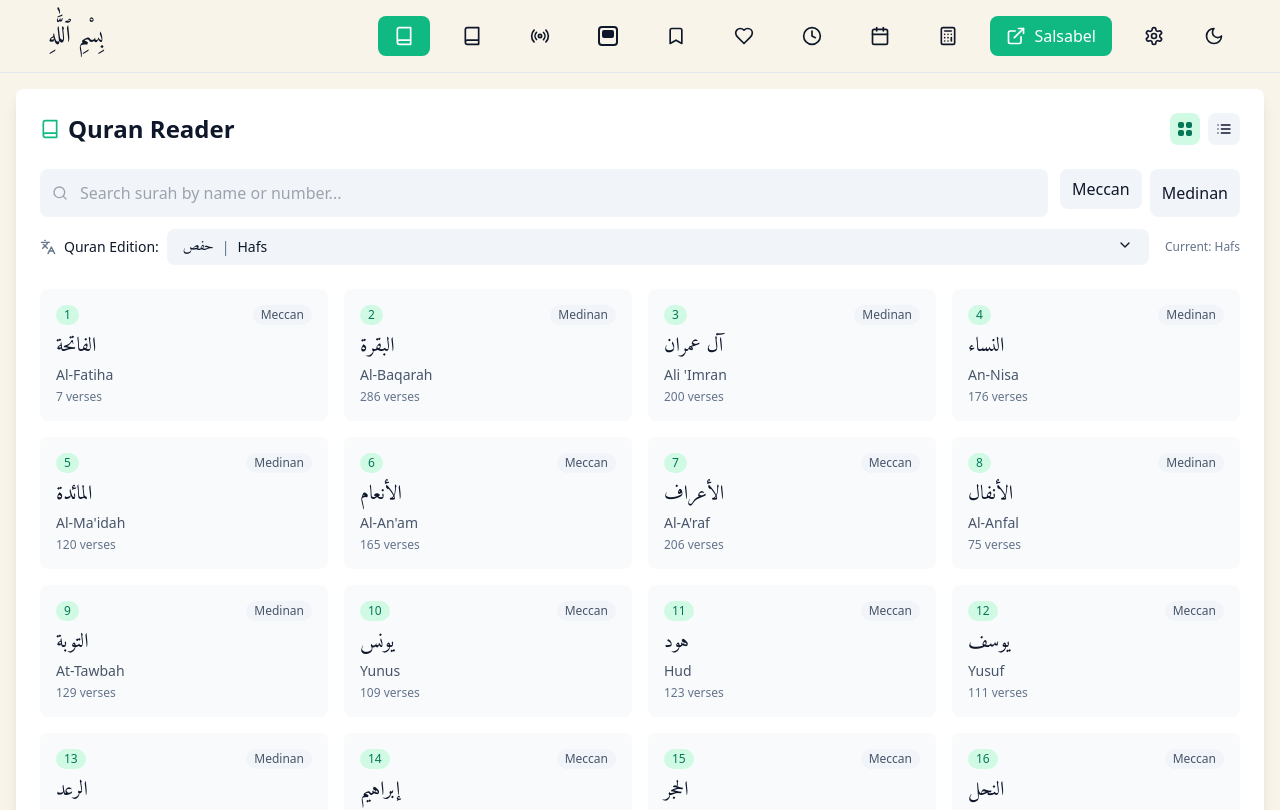
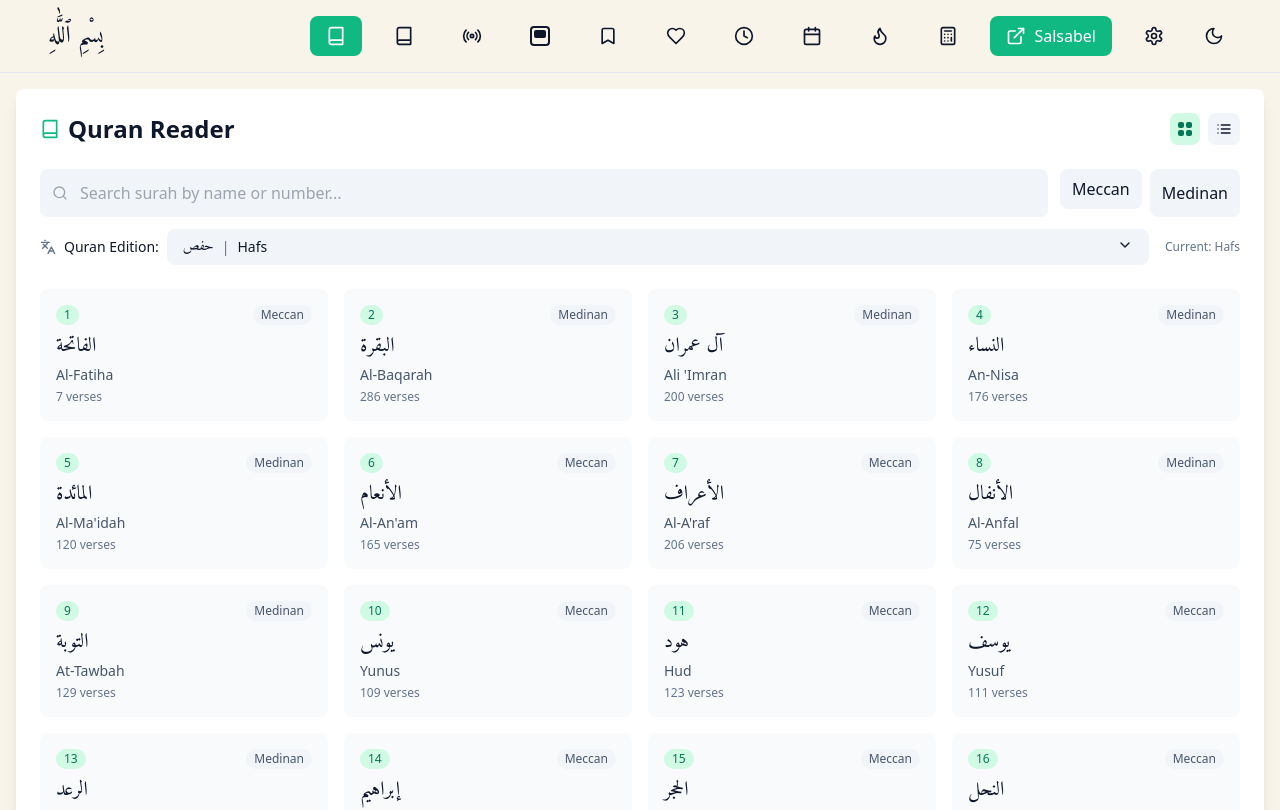
Before and after one commit to moaaz9950/salsabeel-5, a React (Vite) app: page / in a window 1280 px wide. Shown: the top 810 px of the page. Built offline with nearby package versions, Linux system fonts and the light colour scheme.

Commit message:
Updated App.tsx

```diff
--- a/src/App.tsx
+++ b/src/App.tsx
@@ -11,10 +11,9 @@ import Azkar from './components/Azkar';
 import Calendar from './components/Calendar';
 import ZakatCalculator from './components/ZakatCalculator';
 import RamadanPage from './components/RamadanPage';
-import { getCurrentRamadanState } from './lib/ramadanService';
 
 // Dynamic imports for heavy components
-// const TafsirView = lazy(() => import('./components/TafsirView')); // Commented out as it was unused
+const TafsirView = lazy(() => import('./components/TafsirView'));
 const HadithViewer = lazy(() => import('./components/Hadith/HadithViewer'));
 
 // Loading component for dynamic imports
@@ -96,9 +95,17 @@ function App() {
   const [showSurahView, setShowSurahView] = useState(false);
   const [isRamadan, setIsRamadan] = useState(false);
 
+  // Simplified Ramadan check - you can replace this with actual date calculation
   useEffect(() => {
-    const ramadanState = getCurrentRamadanState();
-    setIsRamadan(ramadanState.isRamadan);
+    const currentDate = new Date();
+    const currentMonth = currentDate.getMonth() + 1; // 1-12
+    const currentYear = currentDate.getFullYear();
+
+    // Simple check: Assume Ramadan is in April (month 4) for testing
+    // In production, you would use Hijri calendar calculation
+    const isRamadanMonth = currentMonth === 4; // Change this to actual calculation
+
+    setIsRamadan(isRamadanMonth);
   }, []);
 
   const handleSurahSelect = (surahNumber: number) => {
@@ -221,21 +228,20 @@ function App() {
               <CalendarIcon className="w-5 h-5" />
             </button>
 
-            {/* FIXED LINE BELOW: Changed showRamadanTab to isRamadan */}
-            {isRamadan && (
+            {/* Always show Ramadan tab, but highlight during Ramadan */}
             <button
               onClick={() => setActiveTab('ramadan')}
               className={cn(
-                  "px-4 py-2 rounded-lg animate-pulse",
+                "px-4 py-2 rounded-lg",
                 activeTab === 'ramadan' ?
-                    'bg-amber-500 text-white' :
-                    'hover:bg-amber-100'
+                  theme === 'ramadan' ? 'bg-amber-500 text-white' : 'bg-emerald-500 text-white'
+                  : '',
+                isRamadan && 'animate-pulse'
               )}
               title="Ramadan"
             >
               <Flame className="w-5 h-5" />
             </button>
-            )}
 
             <button
               onClick={() => setActiveTab('zakat')}
@@ -333,6 +339,7 @@ function App() {
             </div>
           </div>
         )}
+
         {activeTab === 'azkar' && (
           <div className="grid gap-6 md:grid-cols-2">
             <div className="md:col-span-2">
@@ -368,7 +375,7 @@ function App() {
         {activeTab === 'ramadan' && (
           <div className="grid gap-6 md:grid-cols-2">
             <div className="md:col-span-2">
-              <RamadanPage />
+              <RamadanPage theme={theme} />
             </div>
           </div>
         )}
@@ -420,7 +427,6 @@ function App() {
                     />
                   </div>
                 </div>
-
               </div>
             </div>
           </div>
```
Lines whose indentation alone changed are shown as unchanged.
